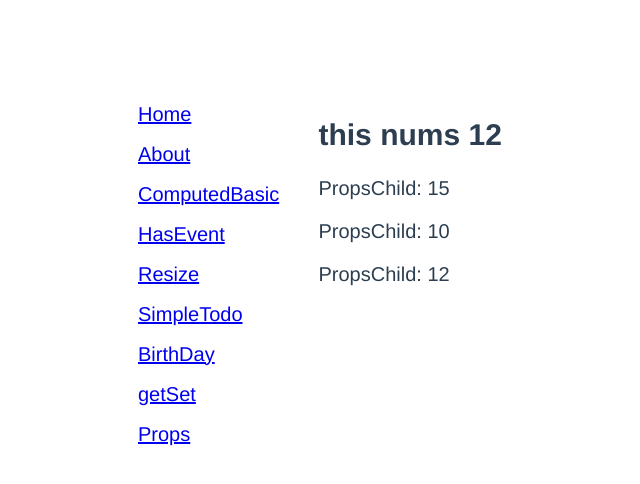
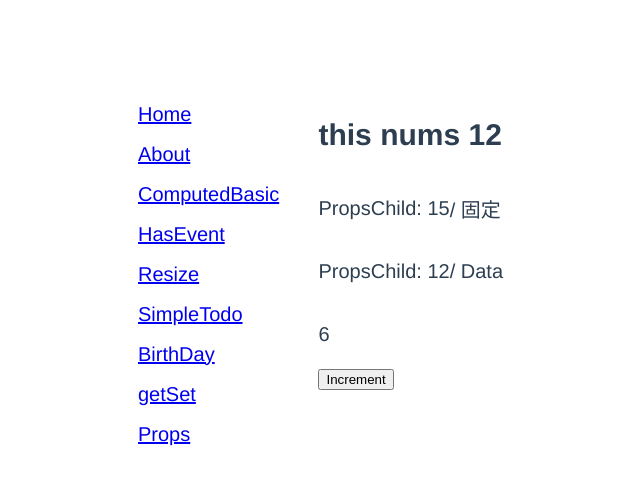
Before and after one commit to BoxPistols/KaeruVue, a Vue app: page /props in a window 1280 px wide. Shown: the top 484 px of the page, without its empty margins (102-742 px from the left). Built offline with nearby package versions, Linux system fonts and the light colour scheme.

Commit message:
[Rename] st props

```diff
--- a/src/views/props-child.vue
+++ b/src/views/props-child.vue
@@ -1,13 +1,13 @@
 <template>
   <div>
-    <p>PropsChild: {{ nums }}</p>
+    <p>PropsChild: {{ totalNumber }}</p>
   </div>
 </template>
 <script>
 
   export default {
     name: "",
-    props:[ "nums" ],
+    props:[ "totalNumber" ],
     data: () => ({
     }),
   }
--- a/src/views/props-parent.vue
+++ b/src/views/props-parent.vue
@@ -1,9 +1,17 @@
 <template>
   <div>
-    <h2>this nums {{ nums }}</h2>
-    <PropsChild nums="15" />
-    <PropsChild nums="10" />
-    <PropsChild :nums="nums" />
+    <h2>this nums {{ totalNumber }}</h2>
+
+    <div class="fx">
+      <PropsChild :totalNumber="15" />/ 固定
+    </div>
+    <div class="fx">
+      <PropsChild :total-number="totalNumber" />/ Data
+    </div>
+
+    <p>{{ halfCalc }}</p>
+
+    <button class="button" @click="increment">Increment</button>
   </div>
 </template>
 
@@ -13,12 +21,25 @@ import PropsChild from "./props-child";
 export default {
   name: "",
   data: () => ({
-    nums: 12
+    totalNumber: 12
   }),
+  computed: {
+    halfCalc(){
+      return parseInt(this.totalNumber / 2)
+    }
+  },
+  methods: {
+    increment(){
+      this.totalNumber += 1
+    }
+  },
   components:{
     PropsChild
-  }
+  },
 }
 </script>
-<style lang="scss" scoped="scoped">
+<style lang="stylus" scoped="scoped">
+.fx
+  display flex
+  align-items center
 </style>
```
